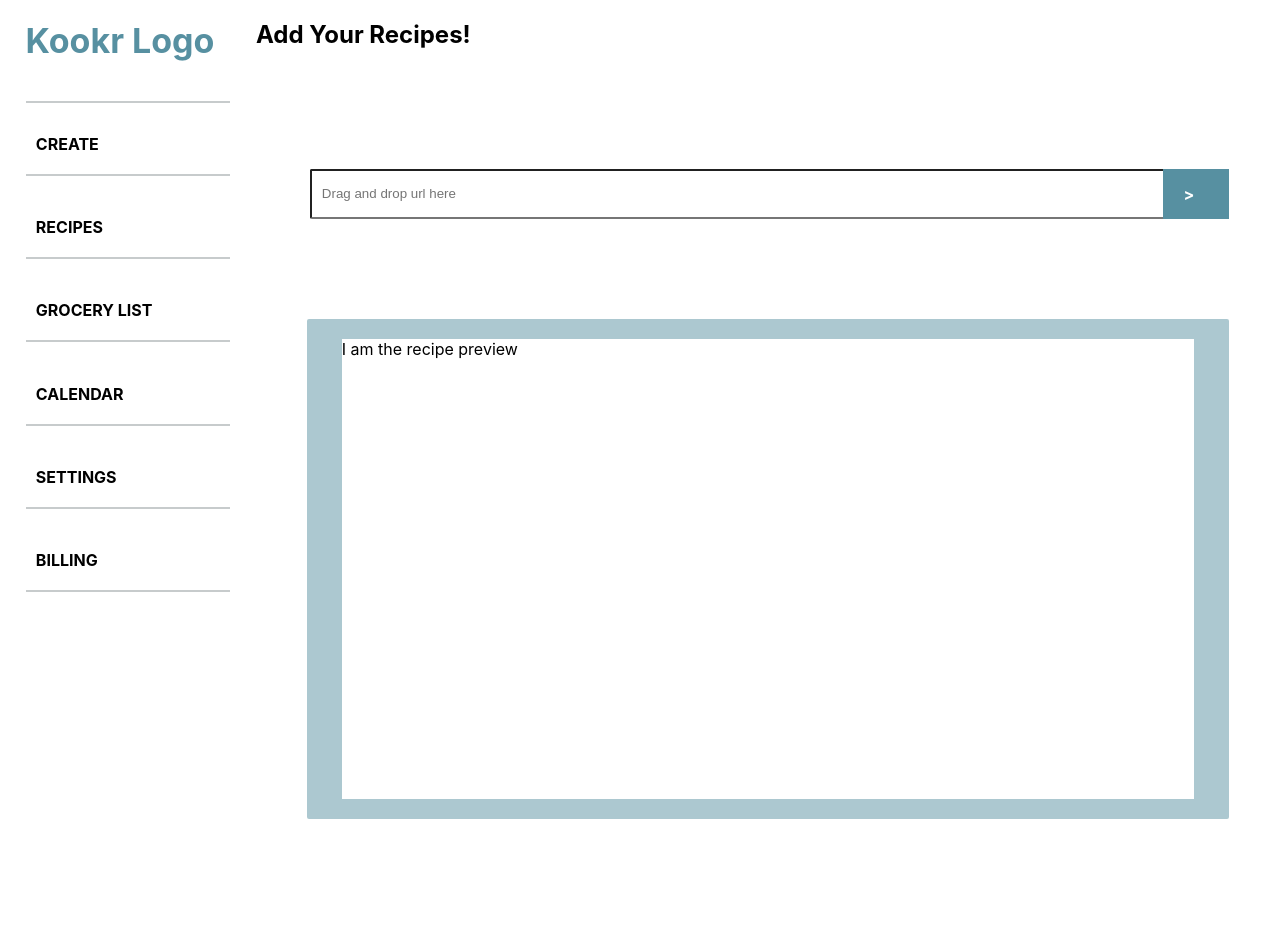
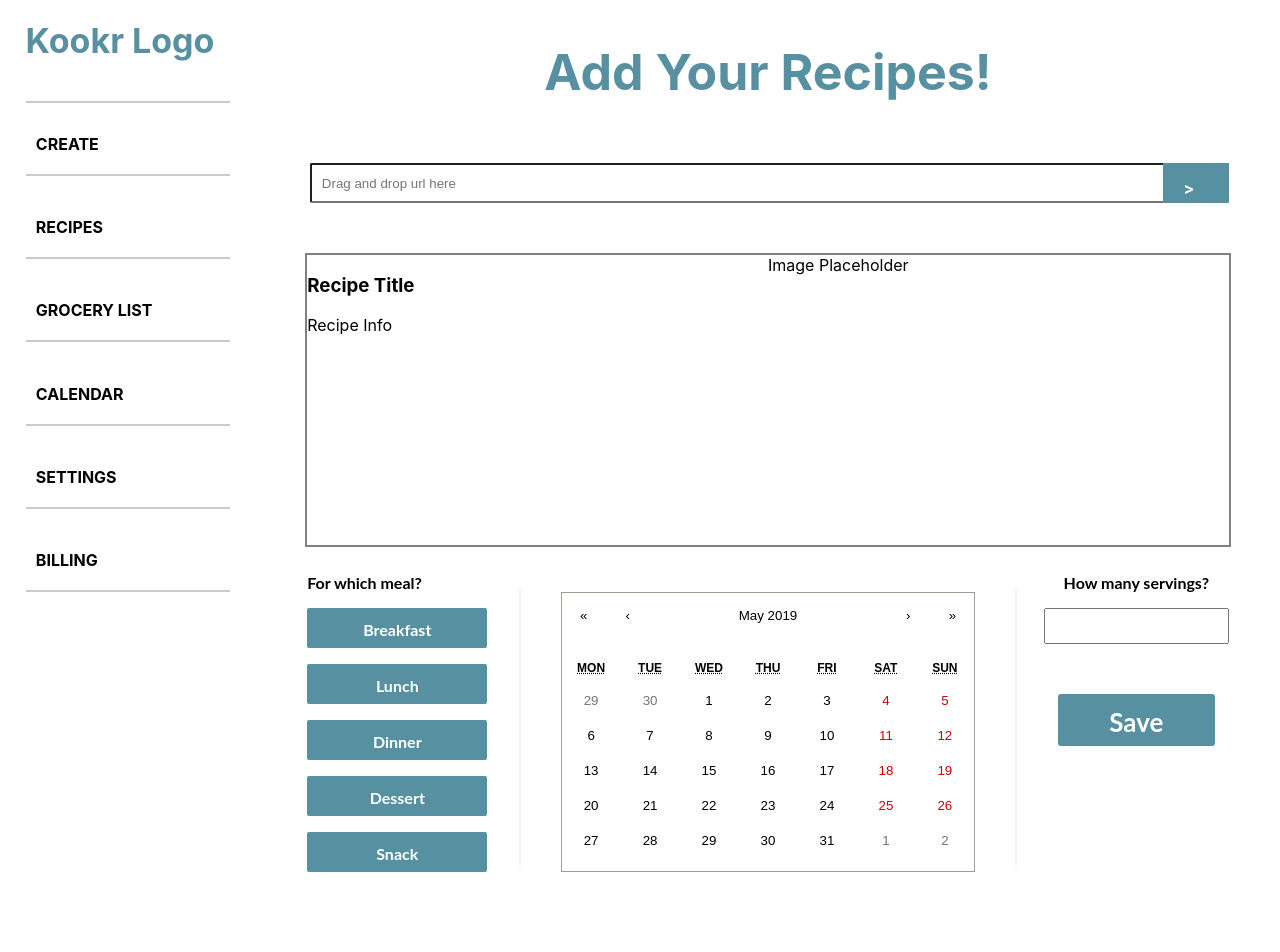
Before and after one commit to BloomTech-Labs/labspt2-cookbook, a React (Create React App) app in the folder frontend/: page /create in a window 1280 px wide. Shown: the top 952 px of the page. After the commit the page ends 912 px from the top, so only its background shows below. Built offline with nearby package versions, Linux system fonts and the light colour scheme.

Commit message:
Mocked up Create Recipe page, contains post recipe , add tag to recipe

```diff
--- a/frontend/src/components/Calendar.js
+++ b/frontend/src/components/Calendar.js
@@ -19,13 +19,11 @@ class CalendarPage extends Component{
             recipeArr : ['cheeseburger', 'mac&cheese', 'queso'],
             filteredRecipeArr : [],
             selectedRecipe : '',
-            date: '',
-            tag: ''
+            date: null,
+            tag: null
 
         }
     }
-    //organize array by date
-    //calendar back end should take date, recipe, tags
     async componentDidMount(){
        await this.setState({
            userId: this.props.userId,
@@ -55,19 +53,14 @@ class CalendarPage extends Component{
         });
         var MyDate = clickedDay;
         var MyDateString;
-        MyDateString = ('0' + MyDate.getDate()).slice(-2) + '/'
-             + ('0' + (MyDate.getMonth()+1)).slice(-2) + '/'
-             + MyDate.getFullYear();
+        MyDateString = ('0' + (MyDate.getMonth()+1)).slice(-2) + '/'
+        + ('0' + MyDate.getDate()).slice(-2) + '/'
+        + MyDate.getFullYear();
         console.log(MyDateString);
         this.setState({
             date: MyDateString
         })
     }
-    // modalCloser = () =>{
-    //     this.setState({
-    //         openDayModal: false
-    //     })
-    // }
     calendarSearchFunction = (event) =>{
         event.preventDefault();
         var updatedArr = this.state.recipeArr;
@@ -104,14 +97,14 @@ class CalendarPage extends Component{
         //const recipeId = this.state.selectedRecipe.recipe_id //??????Make sure it's recipe_id
         const recipeId = 2
         console.log('I am selected recipe from post', this.state.selectedRecipe)
-        // axios
-        //     .post(`https://kookr.herokuapp.com/api/tags/recipe/${recipeId}`, tag)
-        //         .then(res =>{
-        //             console.log(res)
-        //         })
-        //         .catch(err =>{
-        //             console.log('Error adding tag to recipe by id', err)
-        //         })
+        axios
+            .post(`https://kookr.herokuapp.com/api/tags/recipe/${recipeId}`, tag)
+                .then(res =>{
+                    console.log(res)
+                })
+                .catch(err =>{
+                    console.log('Error adding tag to recipe by id', err)
+                })
     }
     onSaveFunction = () =>{
         this.postTagToRecipe();
--- a/frontend/src/components/CreateRecipe.js
+++ b/frontend/src/components/CreateRecipe.js
@@ -4,17 +4,25 @@ import axios from 'axios';
 import  '../css/CreateRecipe.css';
 import NavBar from './NavBar';
 import { connect } from 'react-redux';
-
+import Calendar from 'react-calendar'
 
 class CreateRecipe extends React.Component{
   constructor(props){
       super(props)
       this.state = {
         recipeUrl: '',
-        userId: this.props.userId
+        userId: this.props.userId,
+        tag: null,
+        recipeId:null
 
       }
   }
+
+  //Can post and get by ID go in same function??
+//Post recipe to db
+//Get / Set recipe Id in state
+//Put id in post tag route
+
  componentDidMount(){
      console.log('I am create user Id', this.state.userId)
  }
@@ -42,12 +50,48 @@ postRecipe = () =>{
             })
     console.log(newRecipeObj);
 }
+dayClick = (clickedDay) =>{
+    this.setState({
+        openDayModal : true,
+        // date : clickedDay.getDate()
+    });
+    var MyDate = clickedDay;
+    var MyDateString;
+    MyDateString = ('0' + (MyDate.getMonth()+1)).slice(-2) + '/'
+    + ('0' + MyDate.getDate()).slice(-2) + '/'
+    + MyDate.getFullYear();
+    console.log(MyDateString);
+    this.setState({
+        date: MyDateString
+    })
+}
+tagSelector = async(event) =>{
+    const tag = event.target.dataset.txt;
+    await this.setState({
+        tag: tag
+    })
+    console.log(this.state.tag);
+}
+postTagToRecipe = () =>{
+    const tag = this.state.tag;
+    console.log('I am tag from post',this.state.tag);
+    //const recipeId = this.state.selectedRecipe.recipe_id //??????Make sure it's recipe_id
+    const recipeId = this.state.recipeId;
+    axios
+        .post(`https://kookr.herokuapp.com/api/tags/recipe/${recipeId}`, tag)
+            .then(res =>{
+                console.log(res)
+            })
+            .catch(err =>{
+                console.log('Error adding tag to recipe by id', err)
+            })
+}
     render(){
         return(
             <div className='Create-Recipe'>
                 <NavBar />
                 <div className='create-page-container'>
-                    <h2 className='add-recipe-header'>Add Your Recipes!</h2>
+                    <h2 className='create-recipe-header'>Add Your Recipes!</h2>
                     <div className='url-add-recipe-section'>
                         <div className='url-input-container'>
                             <input
@@ -57,43 +101,49 @@ postRecipe = () =>{
                         </div>
                         <div onClick = {this.postRecipe} className='url-add-arrow'>></div>
                     </div>
-                    <div className='recipe-preview-container'>
-                        <div className='recipe-preview'>
-                                I am the recipe preview
+                    <div className='recipe-preview'>
+                        <div className='recipe-preview-info'>
+                            <h3>Recipe Title</h3>
+                            <p>Recipe Info</p>
+                        </div>
+                        <div className='recipe-preview-image'>
+                            <img></img>
+                            Image Placeholder
                         </div>
                     </div>
                     <div className='recipe-modification-section'>
                         <div className='meal-tag-section'>
-                            <h3 className='meal-tag-header'>Click to add meal tag</h3>
+                            <h3 className='meal-tag-header'>For which meal?</h3>
                             <div className='meal-tag'>
-                                <p className='meal-tag-p'>Breakfast</p>
+                                <p className='meal-tag-p' data-txt = 'breakfast' onClick={this.tagSelector}>Breakfast</p>
 
                             </div>
                             <div className='meal-tag'>
-                                <p className='meal-tag-p'>Lunch</p>
+                                <p className='meal-tag-p' data-txt = 'lunch' onClick={this.tagSelector}>Lunch</p>
 
                             </div>
                             <div className='meal-tag'>
-                                <p className='meal-tag-p'>Dinner</p>
+                                <p className='meal-tag-p' data-txt = 'dinner' onClick={this.tagSelector}>Dinner</p>
 
                             </div>
                             <div className='meal-tag'>
-                                <p className='meal-tag-p'>Dessert</p>
+                                <p className='meal-tag-p' data-txt = 'snack' onClick={this.tagSelector}>Dessert</p>
 
                             </div>
                             <div className='meal-tag'>
-                                <p className='meal-tag-p'>Snack</p>
+                                <p className='meal-tag-p' data-txt = 'dessert' onClick={this.tagSelector}>Snack</p>
 
                             </div>
                         </div>
+                        <div className='calendar-section'>
+                            <Calendar onClickDay = {this.dayClick} className='react-calendar'/>
+                        </div>
                         <div className='edit-servings-section'>
-                            <div className='servings-counter'>Counter</div>
-                            <p className='servings-p'>Servings</p>
-                            <div className='add-recipe-button'> Save </div>
-                        </div>
-                        <div className='calendar-section'>
-                            <div className='date-selector'>Date selection placeholder</div>
-                            <div className='calendar-mini'>Calendar placeholder</div>
+                            <div className='servings-container'>
+                                <h3 className='edit-servings-header'>How many servings?</h3>
+                                <input className ='servings-input'type="number" min="1" />
+                                <div className='add-recipe-button' onClick={this.postTagToRecipe}> Save </div>
+                            </div>
                         </div>
                     </div>
                 </div>
--- a/frontend/src/components/GroceryList.js
+++ b/frontend/src/components/GroceryList.js
@@ -25,7 +25,7 @@ class GroceryList extends Component{
 
         var stopDate = moment(this.statestopDate);
         while (currentDate <= stopDate) {
-            dateArray.push( moment(currentDate).format('YYYY-MM-DD') )
+            dateArray.push( moment(currentDate).format('MM-DD-YYYY') )
             currentDate = moment(currentDate).add(1, 'days');
         }
         console.log(dateArray);
--- a/frontend/src/css/CreateRecipe.css
+++ b/frontend/src/css/CreateRecipe.css
@@ -7,12 +7,20 @@
     width:80%;
     display:flex;
     flex-direction:column;
+
+}
+.create-recipe-header{
+    text-align:center;
+
+    font-size:50px;
+    font-weight:bold;
+    color: rgb(87, 144, 161);
 }
 .url-add-recipe-section{
     width: 95%;
     display:flex;
-    padding-top:100px;
-    padding-bottom:20px;
+    padding-top:20px;
+    padding-bottom:30px;
 }
 .url-input-container{
     width:100%;
@@ -20,7 +28,7 @@
 .url-drop-input{
     width:100%;
     margin-left:6%;
-    height:44px;
+    height:34px;
     border-radius:2px;
     background-color:rgb(255, 255, 255);
 }
@@ -33,89 +41,88 @@
     width:5%;
 
 }
-.recipe-preview-container{
-
+.recipe-preview{
     width:90%;
-    height:500px;
-    margin:80px auto;
-    border-radius:2px;
-    background-color:rgba(87, 144, 161, 0.493);
-
+    height:290px;
+    margin:0px auto;
+    display:flex;
+    margin-top:20px;
+   border:2px solid gray;
 }
-.recipe-preview{
-    width:92.5%;
-    background-color:white;
-    height:460px;
-    margin:20px auto;
+.recipe-preview-info{
+    width:50%;
 }
-.add-recipe-button{
-    width:25%;
-    height:50px;
-    border-radius:3.5px;
-    text-align:center;
-    margin-right:5%;
-
-    float:right;
-    font-family: 'Lato', sans-serif;
-    font-size:24px;
-    font-weight:bolder;
-    padding-top:20px;
-
+.recipe-preview-image{
+    width:50%;
 }
 .recipe-modification-section{
-    width:25%;
+    width:90%;
+    margin:0px auto;
     display:flex;
-    flex-direction: column;
-    font-family: 'Lato', sans-serif;
-    padding-top:100px;
+    justify-content: space-between;
+   font-family: 'Lato', sans-serif;
 }
 .meal-tag-section{
-    background-color:rgba(132, 192, 214, 0.699);
-    width:86%;
-    padding-bottom:10px;
+    width:23%;
+    border-right: 2px solid rgba(199, 203, 204, 0.24);
+    height:280px;
+    margin-top:40px;
 
 }
 .meal-tag-header{
-    font-size:24px;
-    padding:5px;
-    text-align:center;
-    font-family: 'PT Sans', sans-serif;
+   /* text-align:center; */
+   margin-top:-14px;
+   font-size:16px;
 }
 .meal-tag{
-    display:flex;
-    justify-content:space-between;
-    width:86%;
-    margin:0px auto;
+    width:85%;
+    background-color:rgb(87, 144, 161);
+    color:white;
+    /* margin:0 auto; */
+    height:40px;
+    border-radius:2px;
+    text-align:center;
+    cursor:pointer;
 }
 .meal-tag-p{
-    font-size:20px;
+    padding-top:12px;
+    font-size:16px;
     font-weight:bold;
 }
-.meal-tag-icon{
-    height:50px;
-}
 .edit-servings-section{
-    background-color:rgba(132, 192, 214, 0.699);
-    width:86%;
-    margin-top:40px;
-    display:flex;
-    height:60px;
-}
-.calendar-section{
-    background-color:rgba(132, 192, 214, 0.699);
-    width:86%;
+    width:23%;
+    border-left: 2px solid rgba(199, 203, 204, 0.24);
+    height:280px;
     margin-top:40px;
     display:flex;
     flex-direction:column;
-
+    align-items:flex-end;
 }
-.date-selector{
-    width:90%;
-    text-align: center;
+.edit-servings-header{
+    margin-top:-14px;
+   font-size:16px;
 }
-.calendar-mini{
-    width:86%;
-    background-color:rgb(255, 255, 255);
-    height:140px;
-    margin:20px auto;
+.servings-container{
+    text-align:center;
 }
+.servings-input{
+    height:30px;
+}
+.add-recipe-button{
+    width: 85%;
+    margin:0 auto;
+    margin-top:50px;
+    height:40px;
+    background-color:rgb(87, 144, 161);
+    color:white;
+    font-weight:bold;
+    text-align:center;
+    border-radius:3px;
+    font-size:26px;
+    padding-top:12px;
+    cursor:pointer;
+}
+.calendar-section{
+    width:50%;
+    margin-top:5px;
+}
```
Also changed, not shown: frontend/src/components/LandingPage.js (+63 -8 lines), frontend/src/components/RegisterModal.js (deleted, +0 -80 lines), frontend/src/css/LandingPage.css (+89 -11 lines), frontend/src/css/RegisterModal.css (deleted, +0 -59 lines).
